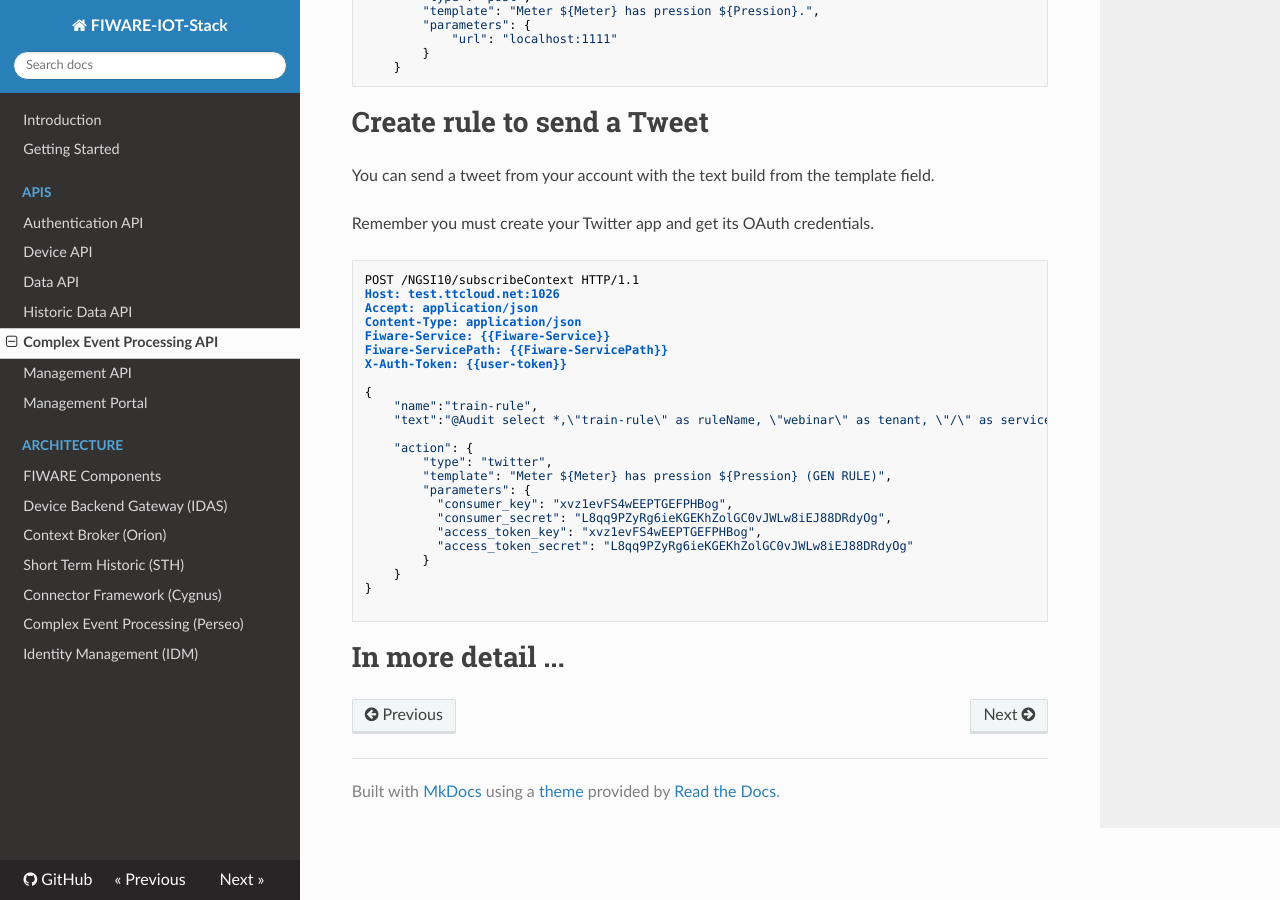
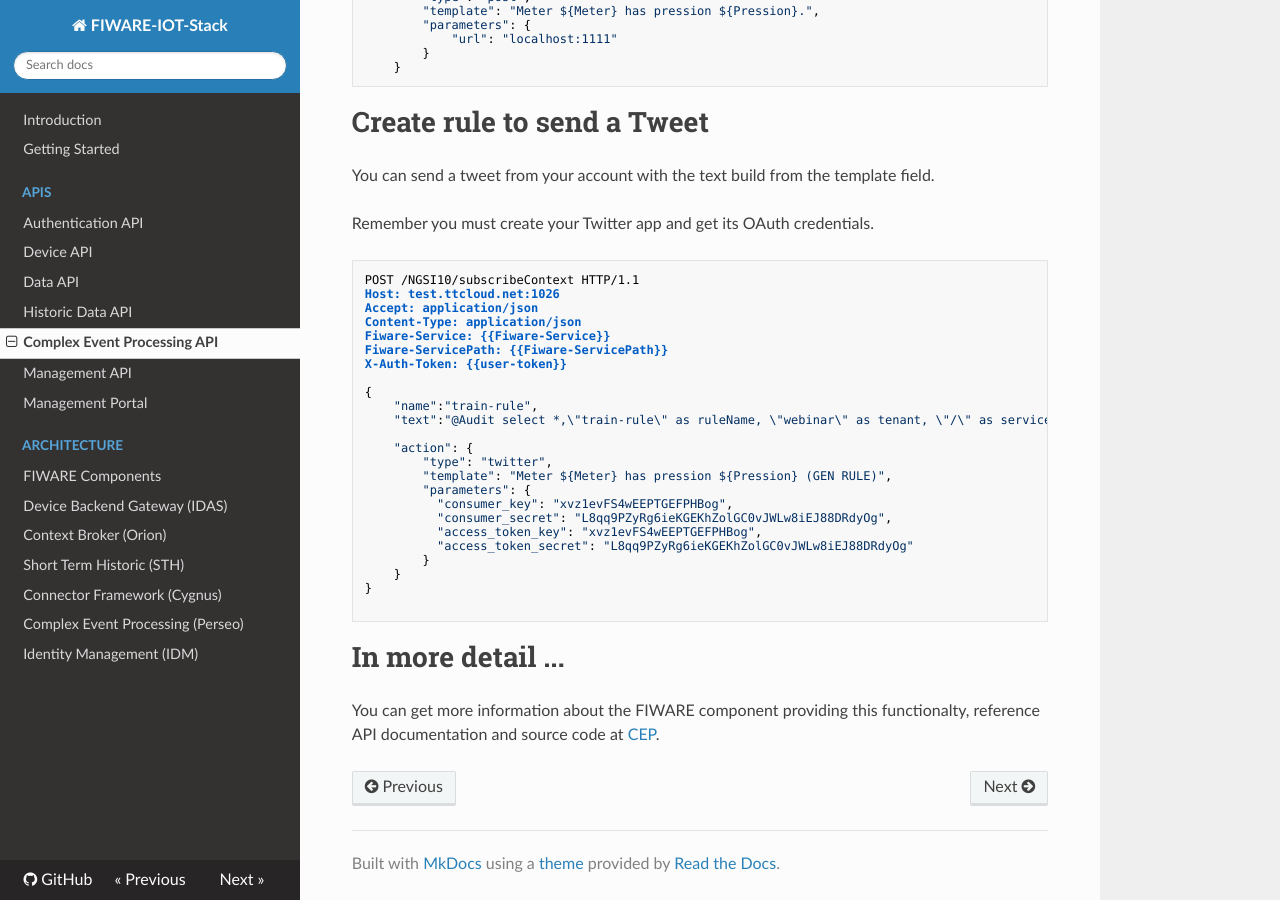
Before and after one commit to telefonicaid/thinking-cities, an MkDocs documentation site: the page built from docs/cep_api.md, in a window 1280 px wide and 900 px high, scrolled down 2051 px. Built offline with MkDocs 1.6.1, drawn with Linux system fonts in a browser that asks for light colours; nearby versions of some CDN libraries; old or Windows-style settings are respelled for this version of MkDocs.

Commit message:
Update cep_api.md

````diff
--- a/docs/cep_api.md
+++ b/docs/cep_api.md
@@ -138,3 +138,5 @@
 ```
 
 # In more detail ...
+
+You can get more information about the FIWARE component providing this functionalty, reference API documentation and source code at [CEP](cep.md).
````
